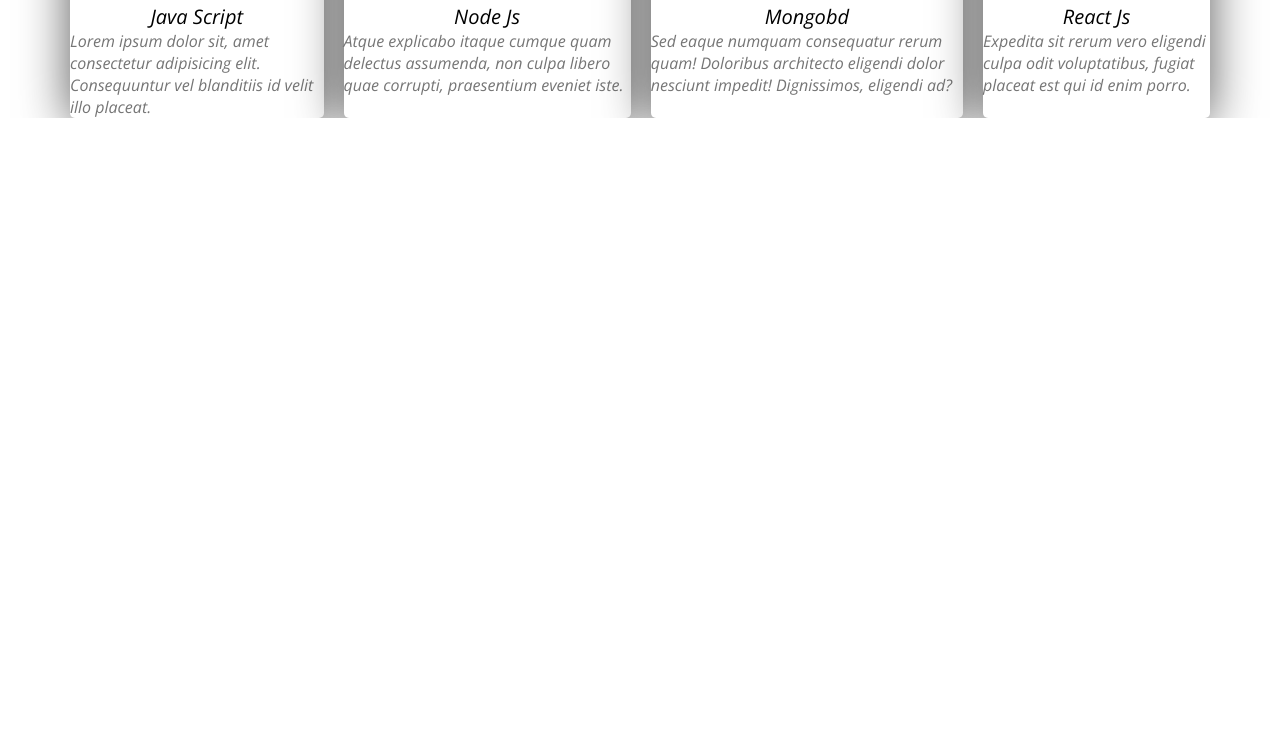
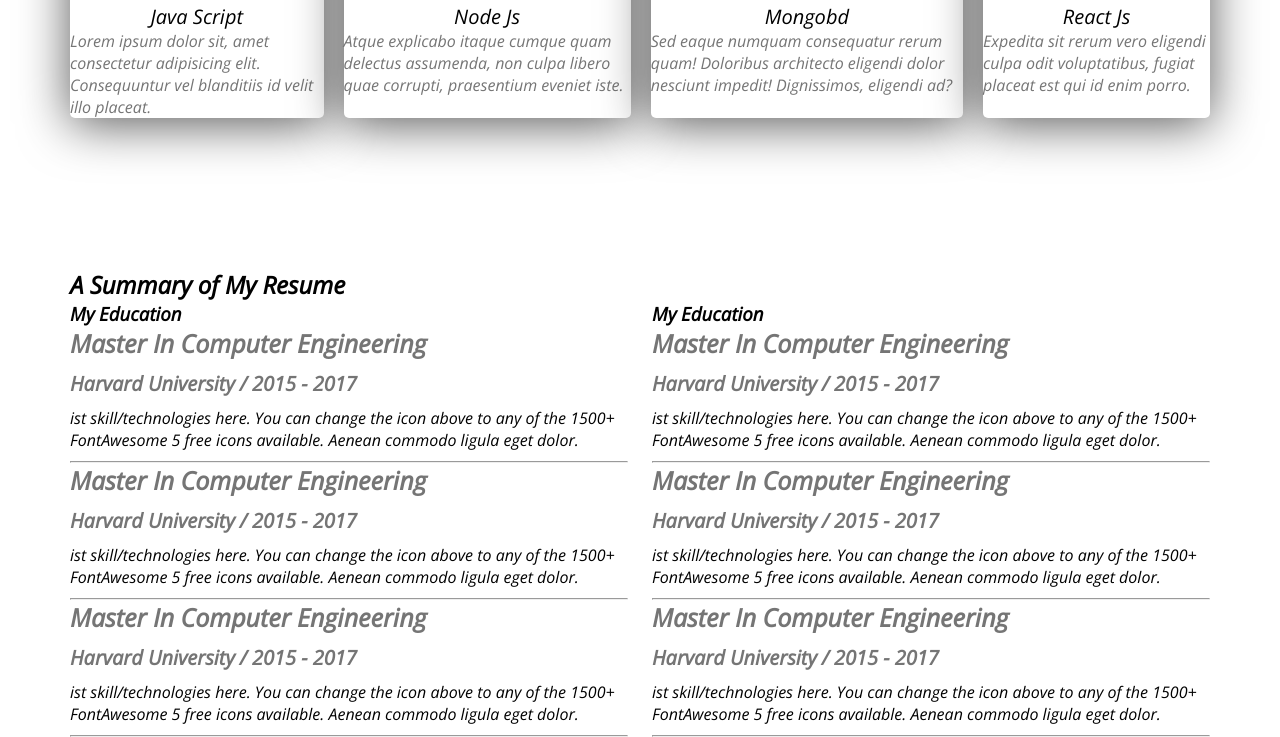
Before and after one commit to rijbe/devolopar-portfoli, a plain HTML site: page index.html in a window 1280 px wide. Shown: the part 1784-2521 px from the top of the page. Before the commit the page ends 1902 px from the top, so only its background shows below. Drawn offline with nearby package versions, Linux system fonts and the light colour scheme.

Commit message:
added to section file

```diff
--- a/index.html
+++ b/index.html
@@ -78,6 +78,63 @@
                 </div>
             </div>
         </section>
+        <section class="summary">
+            <h1 class="simple-summary">
+                A Summary of My Resume
+            </h1>
+            <div class="resume-content">
+                <div class="">
+                    <h3 class="resume-title">My Education</h3>
+                    <div class="resume-item">
+                        <h4 class="title">Master In Computer Engineering</h4>
+                        <h5 class="sub-title">Harvard University / 2015 - 2017</h5>
+                        <p class="description">ist skill/technologies here. You can change the icon above
+                        to any of the 1500+ FontAwesome 5 free icons available. Aenean commodo ligula eget dolor.</p>
+                    </div>
+                    <hr>
+                    <div class="resume-item">
+                        <h4 class="title">Master In Computer Engineering</h4>
+                        <h5 class="sub-title">Harvard University / 2015 - 2017</h5>
+                        <p class="description">ist skill/technologies here. You can change the icon above
+                        to any of the 1500+ FontAwesome 5 free icons available. Aenean commodo ligula eget dolor.</p>
+                    </div>
+                    <hr>
+                    <div class="resume-item">
+                        <h4 class="title">Master In Computer Engineering</h4>
+                        <h5 class="sub-title">Harvard University / 2015 - 2017</h5>
+                        <p class="description">ist skill/technologies here. You can change the icon above
+                        to any of the 1500+ FontAwesome 5 free icons available. Aenean commodo ligula eget dolor.</p>
+                    </div>
+                    <hr>
+                </div>
+
+
+                    <div class="">
+                        <h3 class="resume-title">My Education</h3>
+                        <div class="resume-item">
+                            <h4 class="title">Master In Computer Engineering</h4>
+                            <h5 class="sub-title">Harvard University / 2015 - 2017</h5>
+                            <p class="description">ist skill/technologies here. You can change the icon above
+                            to any of the 1500+ FontAwesome 5 free icons available. Aenean commodo ligula eget dolor.</p>
+                        </div>
+                        <hr>
+                        <div class="resume-item">
+                            <h4 class="title">Master In Computer Engineering</h4>
+                            <h5 class="sub-title">Harvard University / 2015 - 2017</h5>
+                            <p class="description">ist skill/technologies here. You can change the icon above
+                            to any of the 1500+ FontAwesome 5 free icons available. Aenean commodo ligula eget dolor.</p>
+                        </div>
+                        <hr>
+                        <div class="resume-item">
+                            <h4 class="title">Master In Computer Engineering</h4>
+                            <h5 class="sub-title">Harvard University / 2015 - 2017</h5>
+                            <p class="description">ist skill/technologies here. You can change the icon above
+                            to any of the 1500+ FontAwesome 5 free icons available. Aenean commodo ligula eget dolor.</p>
+                        </div>
+                        <hr>
+                    </div>
+            </div>
+        </section>
     </main>
 </body>
 </html>
--- a/style.css
+++ b/style.css
@@ -120,3 +120,27 @@ main{
 .skill-description{
     color: #757575;
 }
+.summary{
+    margin-top: 150px;
+
+}
+.resume-content{
+   display: flex;
+   gap: 24px;
+}
+.title{
+    font-weight: 700px;
+    font-size: 25px;
+    color: #757575;
+    margin-bottom: 10px;
+
+}
+.resume-item{
+    margin-bottom: 10px;
+}
+.sub-title{
+    color: #757575;
+    font-weight: 600px;
+    font-size: 20px;
+    margin-bottom: 10px;
+}
```
